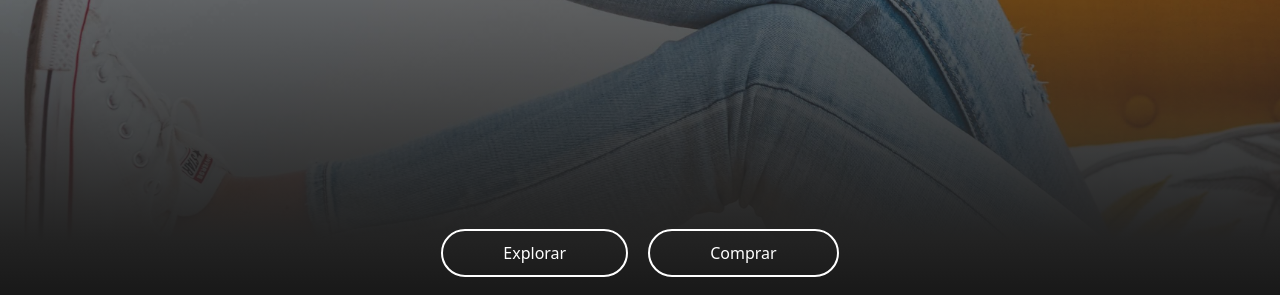
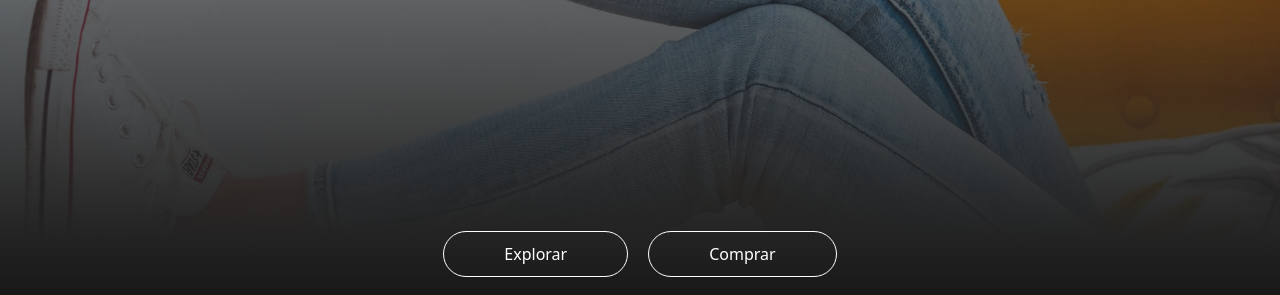
Before and after one commit to conradojuliosisnero/e-commers, a plain HTML site: page index.html in a window 1280 px wide. Shown: the part 503-798 px from the top of the page. Drawn offline with nearby package versions, Linux system fonts and the light colour scheme.

Commit message:
cambio del grosor del borde de loa botones de comprar

```diff
--- a/sass/_contenido.scss
+++ b/sass/_contenido.scss
@@ -30,7 +30,7 @@
         left: calc(50% - 220px);
         padding: 10px 60px;
         border-radius: 30px;
-        border: solid $color-white 2px;
+        border: solid $color-white 1px;
         margin: 0px 10px;
         transition: background-color .4s ease;
         z-index: 3;
```
Also changed, not shown: style/style.css.
